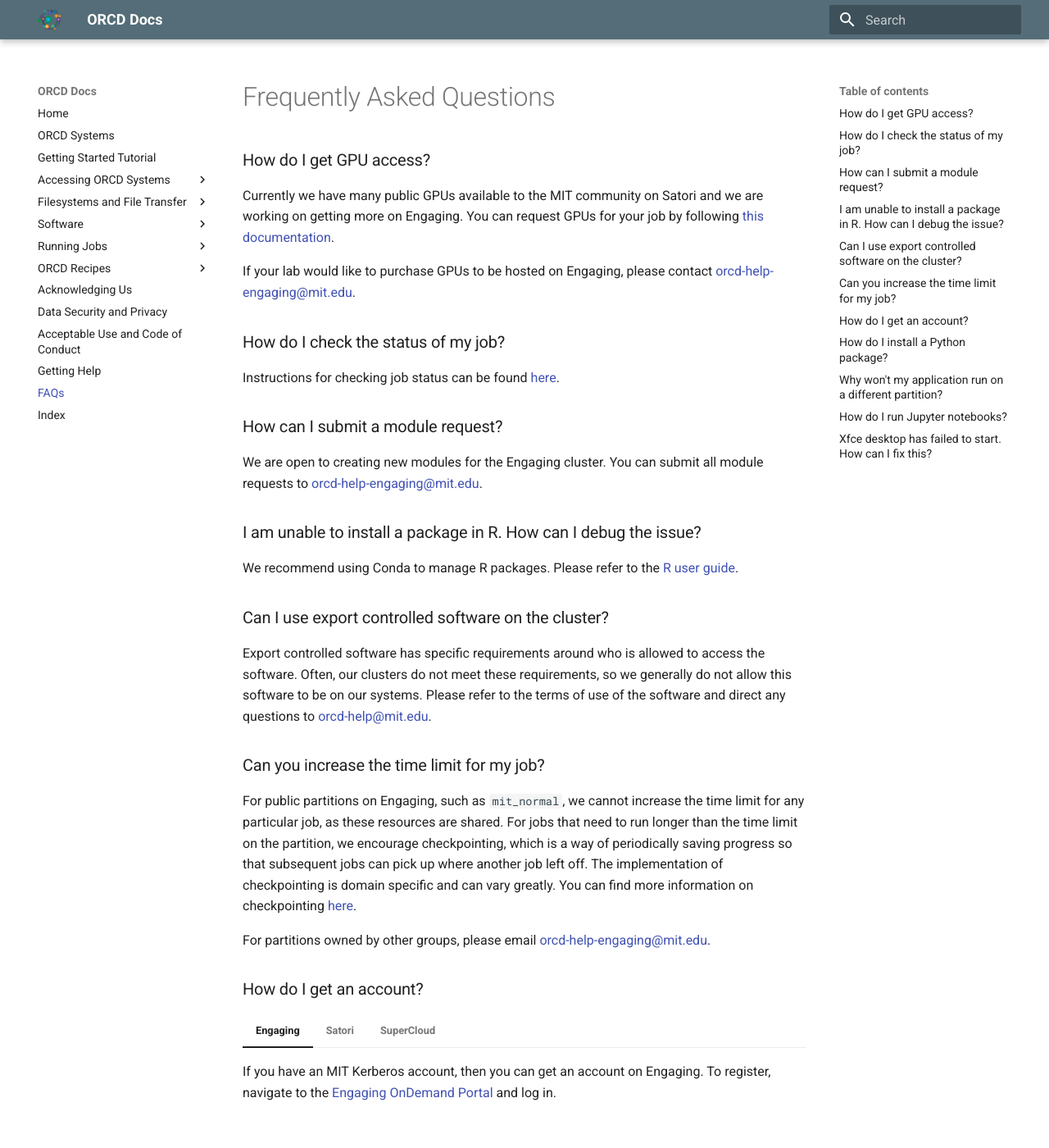
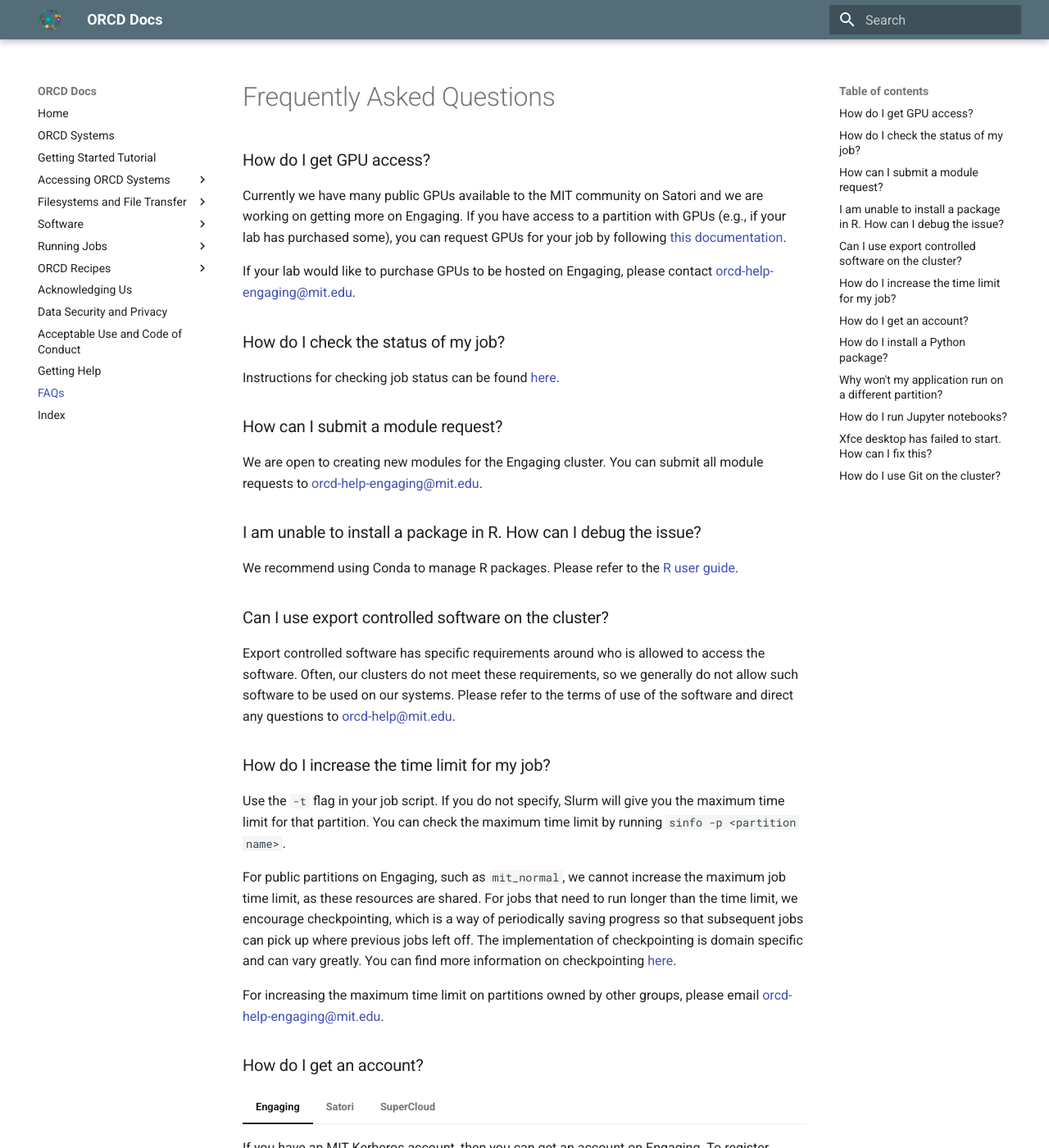
Before and after one commit to mit-orcd/orcd-docs-edit, an MkDocs documentation site: the page built from docs/faqs.md, in a window 1280 px wide and 1400 px high. Shown: the whole window at 82% size. Built offline with MkDocs 1.6.1 and Material for MkDocs 9.7.7, drawn with Linux system fonts in a browser that asks for light colours; some of the changed text lies outside the part shown.

Commit message:
adding git faq

````diff
--- a/docs/faqs.md
+++ b/docs/faqs.md
@@ -3,8 +3,9 @@
 ### How do I get GPU access?
 
 Currently we have many public GPUs available to the MIT community on Satori and
-we are working on getting more on Engaging. You can request GPUs for your job
-by following [this documentation](running-jobs/requesting-resources.md#gpus).
+we are working on getting more on Engaging. If you have access to a partition
+with GPUs (e.g., if your lab has purchased some), you can request GPUs for your
+job by following [this documentation](running-jobs/requesting-resources.md#gpus).
 
 If your lab would like to purchase GPUs to be hosted on Engaging, please contact
 <orcd-help-engaging@mit.edu>.
@@ -28,21 +29,26 @@
 
 Export controlled software has specific requirements around who is allowed to
 access the software. Often, our clusters do not meet these requirements, so
-we generally do not allow this software to be on our systems. Please refer to
-the terms of use of the software and direct any questions to
+we generally do not allow such software to be used on our systems. Please refer
+to the terms of use of the software and direct any questions to
 <orcd-help@mit.edu>.
 
-### Can you increase the time limit for my job?
+### How do I increase the time limit for my job?
+
+Use the `-t` flag in your job script. If you do not specify, Slurm will give
+you the maximum time limit for that partition. You can check the maximum time
+limit by running `sinfo -p <partition name>`.
 
 For public partitions on Engaging, such as `mit_normal`, we cannot increase the
-time limit for any particular job, as these resources are shared. For jobs that
-need to run longer than the time limit on the partition, we encourage
+maximum job time limit, as these resources are shared. For jobs that
+need to run longer than the time limit, we encourage
 checkpointing, which is a way of periodically saving progress so that subsequent
-jobs can pick up where another job left off. The implementation of checkpointing
+jobs can pick up where previous jobs left off. The implementation of checkpointing
 is domain specific and can vary greatly. You can find more information on
 checkpointing [here](https://rc-docs.northeastern.edu/en/latest/best-practices/checkpointing.html).
 
-For partitions owned by other groups, please email <orcd-help-engaging@mit.edu>.
+For increasing the maximum time limit on partitions owned by other groups,
+please email <orcd-help-engaging@mit.edu>.
 
 ### How do I get an account?
 
@@ -92,3 +98,35 @@
 
 To fix this, remove or comment out all conda setup commands from your
 `~/.bashrc` file.
+
+### How do I use Git on the cluster?
+
+Git is highly encouraged for use on the cluster. It is useful for backing up
+code and version control, especially when collaborating with others.
+
+We recommend setting up an SSH key with GitHub for security and convenience. To
+do this, follow these steps:
+
+1. [SSH](accessing-orcd/ssh-login.md) to the cluster you're using
+
+2. Enter the following from the command line:
+
+    ```bash
+    ssh-keygen -t ed25519 -C "$USER@mit.edu"
+    ```
+
+3. Press "enter" to save your private and public keys to the default `~/.ssh`
+location. When prompted, optionally enter a passphrase for higher security. You
+will now have two new files in your `~/.ssh` directory: `id_ed25519` and
+`id_ed25519.pub`.
+
+4. Print the contents of your **public key** (using `cat id_ed25519.pub`) and
+copy the output
+
+5. Navigate to [GitHub.com](github.com) > click your profile in the top right
+corner > select "Settings" > "SSH and GPG keys" > "New SSH key"
+
+6. Add a title (e.g., "engaging"), paste your **public key**, and click "Add
+SSH key"
+
+See [GitHub's documentation on SSH keys](https://docs.github.com/en/authentication/connecting-to-github-with-ssh/generating-a-new-ssh-key-and-adding-it-to-the-ssh-agent?platform=linux) for more information.
````
